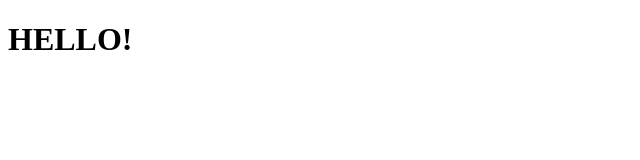
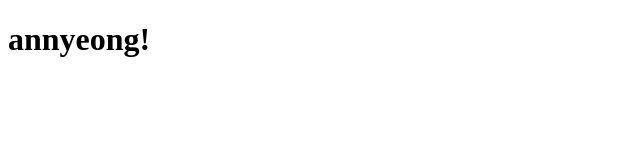
Before and after one commit to glennieglenn/Glenn, a plain HTML site: page index.html in a window 1280 px wide. Shown: the whole page, without its empty margins (0-640 px from the left). Drawn offline with Linux system fonts and the light colour scheme.

Commit message:
Update index.html

```diff
--- a/index.html
+++ b/index.html
@@ -4,6 +4,6 @@
   <title> hi </title>
 </head>
 <body>
-    <h1> HELLO! </h1>
+    <h1> annyeong! </h1>
 </body>
 </html>
```
